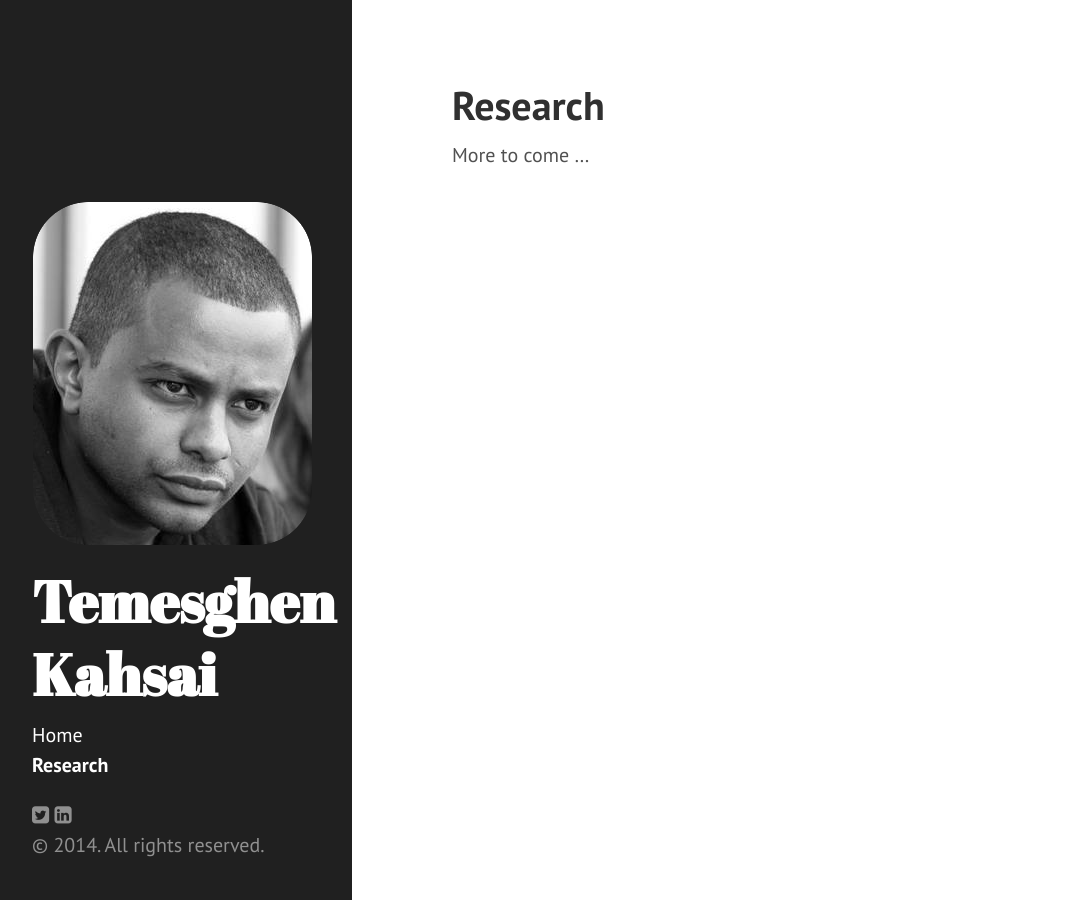
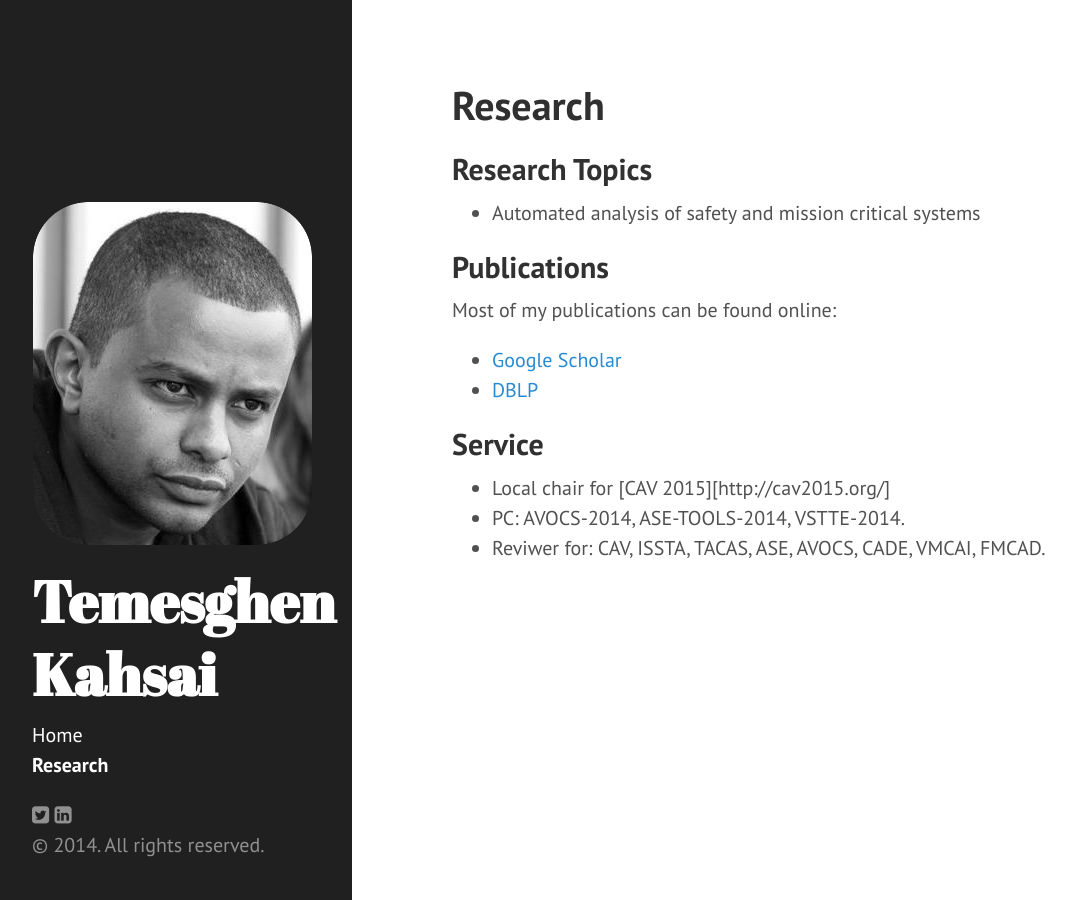
Before and after one commit to lememta/lememta.github.io, a Jekyll site: the page built from research.md, in a window 1280 px wide. Shown: the whole page, without its empty margins (8-1083 px from the left). Built offline with Jekyll 4.4.1, drawn with Linux system fonts in a browser that asks for light colours; nearby versions of some CDN libraries.

Commit message:
added cava

```diff
--- a/research.md
+++ b/research.md
@@ -5,11 +5,22 @@ permalink: /research/
 ---
 
 
+## Research Topics ##
+* Automated analysis of safety and mission critical systems
 
-More to come ...
+## Publications ##
 
-[ames]: www.nasa.gov/centers/ames/
-[twitter]: https://www.twitter.com/teme
+Most of my publications can be found online:
+* [Google Scholar][gs]
+* [DBLP][dblp]
+
+## Service ##
+* Local chair for [CAV 2015][http://cav2015.org/]
+* PC: AVOCS-2014, ASE-TOOLS-2014, VSTTE-2014.
+* Reviwer for: CAV, ISSTA, TACAS, ASE, AVOCS, CADE, VMCAI, FMCAD.
+
+[gs]: http://scholar.google.com/citations?user=GbqiyDYAAAAJ&hl=en
+[dblp]: http://www.informatik.uni-trier.de/~ley/pers/hd/k/Kahsai:Temesghen.html
 [linkedin]: www.linkedin.com/in/temesghen/
 [bitbucket]: https://bitbucket.org/lememta
 [rse]: www.ti.arc.nasa.gov/tech/rse/
```
